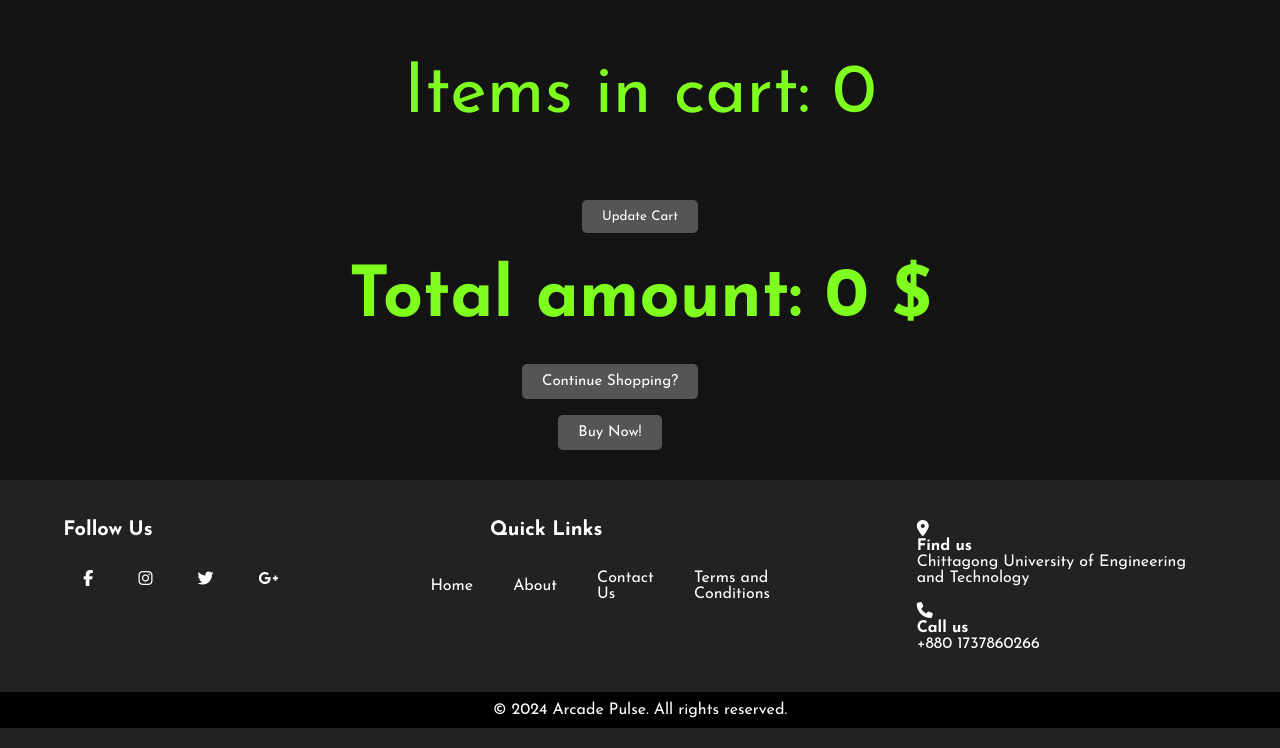
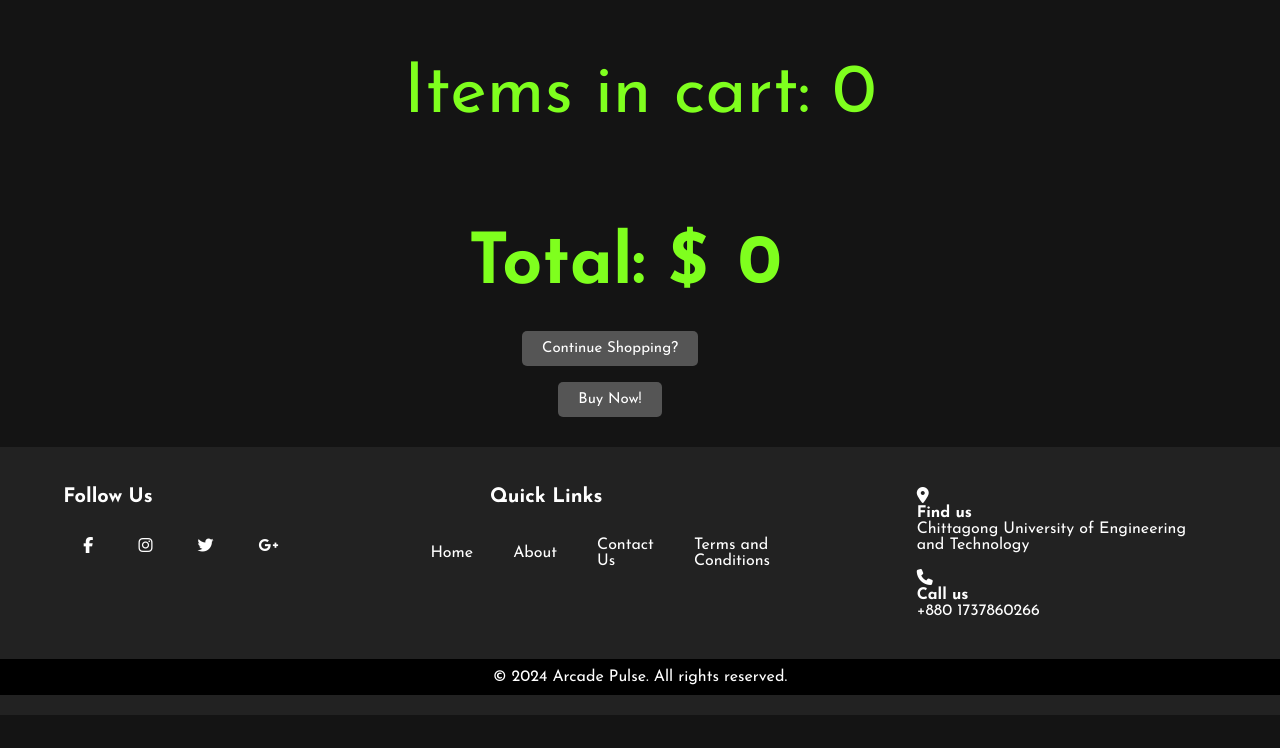
Before and after one commit to LAXUS3333/Arcade-Pulse, a PHP site: page /cart.php in a window 1280 px wide. Shown: the part 241-989 px from the top of the page. After the commit the page ends 956 px from the top, so only its background shows below. Run offline with PHP 8.4, Linux system fonts and the light colour scheme; tables that the repository leaves empty or names only in its code hold one stand-in row (values such as "Sample post"); some libraries are stand-ins or nearby versions.

Commit message:
remove button of cart

```diff
--- a/cards.css
+++ b/cards.css
@@ -273,3 +273,13 @@ th, td {
     pointer-events: none;
     color: #ffffff; /* You can change the color as needed */
 }
+#total-price{
+    text-align: center;
+    font-size: 70px;
+    padding: 30px;
+}
+h3{
+    text-align: center;
+    font-size: 70px;
+    padding: 30px;
+}
--- a/cart.php
+++ b/cart.php
@@ -1,6 +1,17 @@
 <?php
 session_start();
-include ('Functions/common.php');
+include('Functions/common.php');
+
+if (isset($_POST['remove'])) {
+    $itemID = $_POST['itemID'];
+    $i = getIPAddress();
+    $delete_query = "DELETE FROM `cart_details` WHERE `IP`='$i' AND `ID`='$itemID'";
+    $result = mysqli_query($conn, $delete_query);
+    if ($result) {
+        header("Location: cart.php");
+        exit();
+    }
+}
 ?>
 
 <!DOCTYPE html>
@@ -15,10 +26,8 @@ include ('Functions/common.php');
     <link rel="icon" href="Images/arcad.png" type="image/icon type">
     <link rel="preconnect" href="https://fonts.googleapis.com">
     <link rel="preconnect" href="https://fonts.gstatic.com" crossorigin>
-    <link
-        href="https://fonts.googleapis.com/css2?family=Anton&family=Josefin+Sans:ital,wght@0,100..700;1,100..700&display=swap"
+    <link href="https://fonts.googleapis.com/css2?family=Anton&family=Josefin+Sans:ital,wght@0,100..700;1,100..700&display=swap"
         rel="stylesheet">
-
 </head>
 
 <body>
@@ -37,7 +46,6 @@ include ('Functions/common.php');
             <li class="search-box">
                 <form action="Search.php" method="get">
                     <input type="text" name="data" aria-label="Search" placeholder="Search...">
-                    <!-- <button type="submit">Search</button> -->
                     <input type="submit" value="Search" class="Search" name="product">
                 </form>
             </li>
@@ -52,11 +60,9 @@ include ('Functions/common.php');
                 echo ' <li><a href="Login.php"><i class="fa-solid fa-user"></i></a></li>';
             }
             ?>
-
         </ul>
     </nav>
     <h1>Cart</h1>
-    <!-- <form action="" method="post"> -->
     <div class="container">
         <div class="row">
             <?php
@@ -68,14 +74,12 @@ include ('Functions/common.php');
                 global $conn;
                 $i = getIPAddress();
                 $total = 0;
-                $tota = 0;
                 $select_query = "Select * from `cart_details` where IP='$i'";
                 $result = mysqli_query($conn, $select_query);
                 while ($row = mysqli_fetch_array($result)) {
 
                     $ID = $row['ID'];
-                    $I = $row['ID'];
-                    $select2 = "select * from `cards` where ID=$I";
+                    $select2 = "select * from `cards` where ID=$ID";
                     $select = "select * from `accessories` where ID=$ID";
                     $result1 = mysqli_query($conn, $select);
                     while ($row_price = mysqli_fetch_array($result1)) {
@@ -91,21 +95,23 @@ include ('Functions/common.php');
                             <th><img src="Products/<?php echo $Im ?>" alt="Product Image" class="product-img"></th>
                             <td><?php echo $T ?></td>
                             <td><?php echo $D ?></td>
-                            <td><?php echo $P ?>$</td>
+                            <td class="product-price" data-price="<?php echo $P ?>"><?php echo $P ?>$</td>
                             <td>
-                            <div class="input-container">
-                                    <i class="fa-solid fa-trash-can"></i>
-                                    <input type="submit" value="" class="Search" name="remove" value="<?php remove();?>">
-                            </div>
+                                <form action="" method="post">
+                                    <div class="input-container">
+                                        <i class="fa-solid fa-trash-can"></i>
+                                        <input type="hidden" name="itemID" value="<?php echo $ID; ?>">
+                                        <input type="submit" value="" class="Search" name="remove">
+                                    </div>
+                                </form>
                             </td>
                             <td>
                                 <button class="btn" onclick="decreaseQuantity(this)">-</button>
                                 <span class="quantity-display">1</span>
                                 <button class="btn" onclick="increaseQuantity(this)">+</button>
                             </td>
+                            <td class="individual-total-price"><?php echo $P ?>$</td>
                         </tr>
-
-
                         <?php
                     }
                     $result2 = mysqli_query($conn, $select2);
@@ -116,18 +122,19 @@ include ('Functions/common.php');
                         $Img = $row_pric['Image'];
                         $Pric = array($row_pric['Price']);
                         $value = array_sum($Pric);
-                        $tota += $value;
+                        $total += $value;
                         ?>
                         <tr>
                             <th><img src="Cards/<?php echo $Img ?>" alt="Product Image" class="product-img"></th>
                             <td><?php echo $Ti ?></td>
                             <td><?php echo $De ?></td>
-                            <td><?php echo $Pr ?>$</td>
+                            <td class="product-price" data-price="<?php echo $Pr ?>"><?php echo $Pr ?>$</td>
                             <td>
                                 <form action="" method="post">
                                     <div class="input-container">
                                         <i class="fa-solid fa-trash-can"></i>
-                                        <input type="submit" value="" class="Search" name="remove" value="">
+                                        <input type="hidden" name="itemID" value="<?php echo $ID; ?>">
+                                        <input type="submit" value="" class="Search" name="remove">
                                     </div>
                                 </form>
                             </td>
@@ -136,17 +143,14 @@ include ('Functions/common.php');
                                 <span class="quantity-display">1</span>
                                 <button class="btn" onclick="increaseQuantity(this)">+</button>
                             </td>
+                            <td class="individual-total-price"><?php echo $Pr ?>$</td>
                         </tr>
                         <?php
-
                     }
                 }
                 ?>
             </table>
-            <form action="" method="post">
-                <input type="submit" value="Update Cart" class="Search">
-            </form>
-            <h4><?php price(); ?></h4>
+            <h3>Total: $<span id="total-price"><?php echo $total; ?></span></h3>
             <form action="index.php" method="post">
                 <input type="submit" class="shop" value="Continue Shopping?">
             </form>
@@ -156,7 +160,6 @@ include ('Functions/common.php');
             </form>
         </div>
     </div>
-
 
     <footer>
         <div class="footer-content">
@@ -202,10 +205,30 @@ include ('Functions/common.php');
             &copy; 2024 Arcade Pulse. All rights reserved.
         </div>
     </footer>
+
     <script>
+        function updateTotalPrice() {
+            let totalPrice = 0;
+            let rows = document.querySelectorAll('table tr');
+            rows.forEach(row => {
+                let priceElement = row.querySelector('.product-price');
+                let quantityElement = row.querySelector('.quantity-display');
+                let individualTotalPriceElement = row.querySelector('.individual-total-price');
+                if (priceElement && quantityElement && individualTotalPriceElement) {
+                    let price = parseFloat(priceElement.dataset.price);
+                    let quantity = parseInt(quantityElement.textContent);
+                    let individualTotalPrice = price * quantity;
+                    individualTotalPriceElement.textContent = individualTotalPrice + '$';
+                    totalPrice += individualTotalPrice;
+                }
+            });
+            document.getElementById('total-price').textContent = totalPrice;
+        }
+
         function increaseQuantity(button) {
             let display = button.previousElementSibling;
             display.textContent = parseInt(display.textContent) + 1;
+            updateTotalPrice();
         }
 
         function decreaseQuantity(button) {
@@ -213,9 +236,11 @@ include ('Functions/common.php');
             let currentQuantity = parseInt(display.textContent);
             if (currentQuantity > 1) {
                 display.textContent = currentQuantity - 1;
+                updateTotalPrice();
             }
         }
+
+        window.onload = updateTotalPrice;
     </script>
 </body>
-
 </html>
--- a/index.php
+++ b/index.php
@@ -59,7 +59,7 @@ include('Functions/common.php');
     <div class="H">
         <?php
         if (isset($_SESSION['userId'])) {
-           echo' <h1>We have awaited your presence!<br><br>Welcome</h1>';
+           echo" <h1>We have awaited your presence!<br><br>Welcome ".$_SESSION['userUid'];
 
         }
         else {
```
Also changed, not shown: buy.php (added), test.html (deleted).
